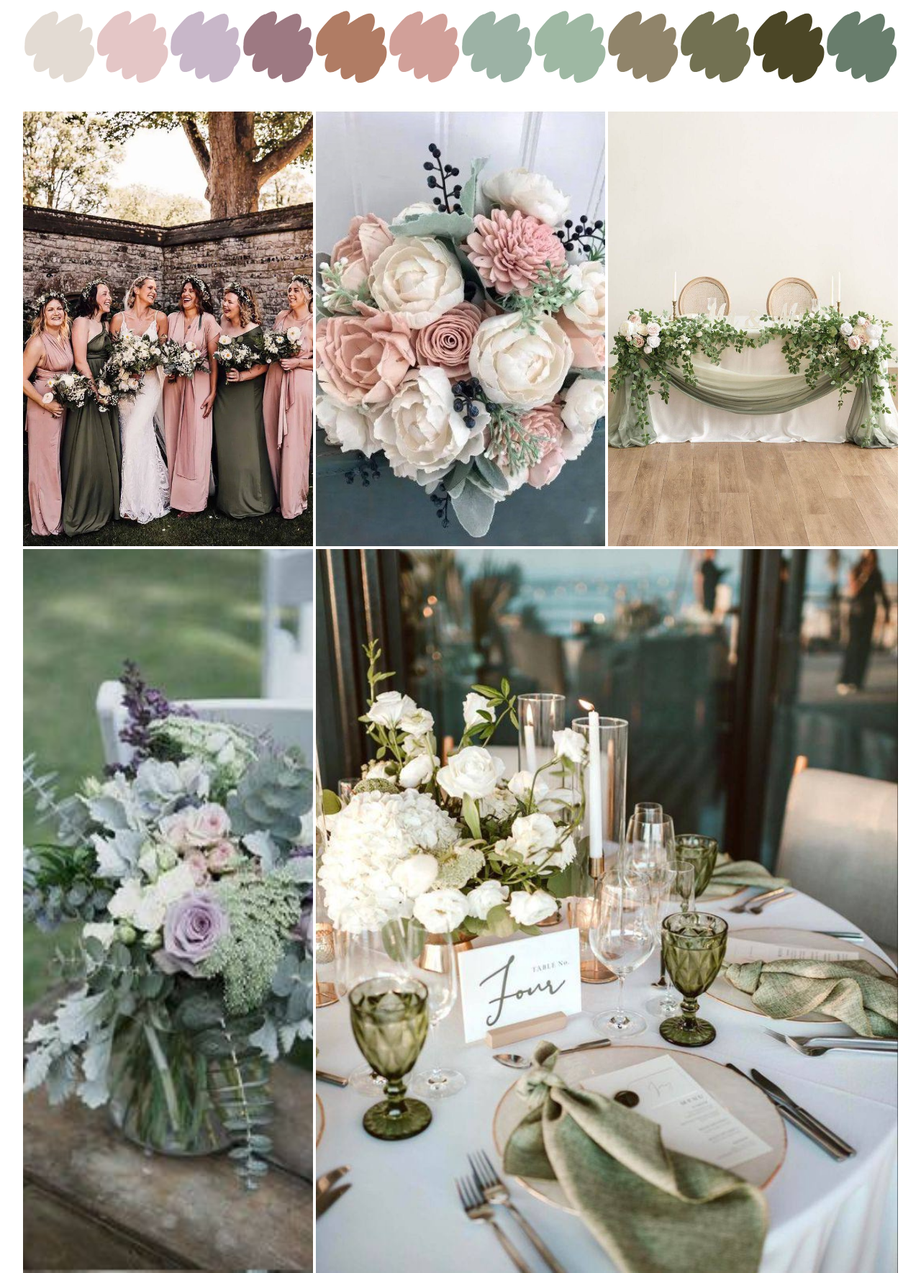
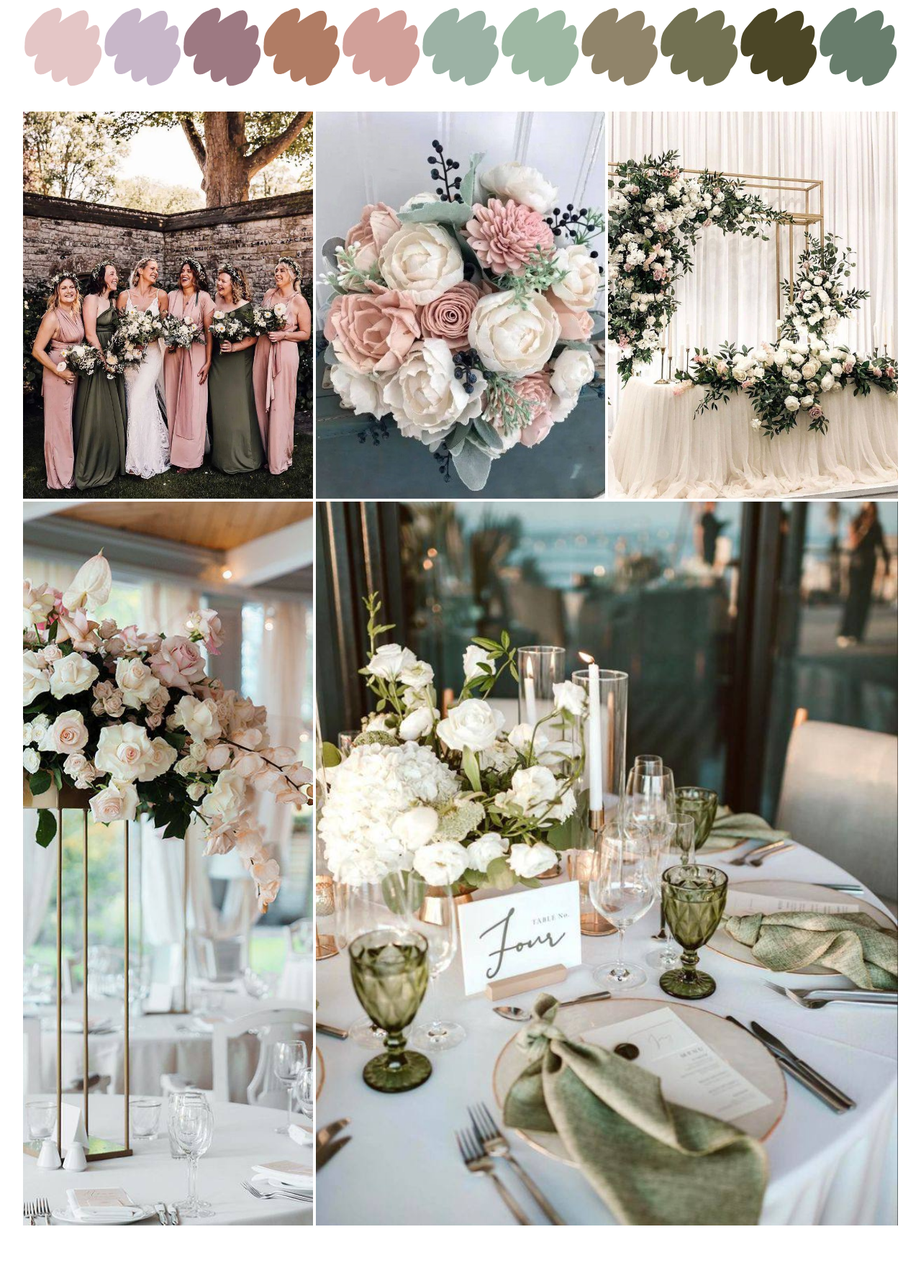
Before and after one commit to aleksaksan/weddings-landing, a website with bundled scripts: page index.html in a window 1280 px wide. Shown: the part 3011-4780 px from the top of the page at 72% size. Built offline with nearby package versions, Linux system fonts and the light colour scheme.

Commit message:
changed palete

```diff
--- a/index.html
+++ b/index.html
@@ -77,7 +77,6 @@
     <p class="text-xl text-center mb-16">Поддержите нас Вашими улыбками и объятиями,<br>а также красивыми нарядами в палитре торжества<br>(Вы можете поддержать нас не только в представленной палитре,<br>но и в любых других пастельных цветах)</p>
     <!-- <p class="text-sm text-center">Просим поддержать нас улыбками, а так же красивыми нарядами</p> -->
     <div class="flex justify-between my-6">
-      <div class="colored-square" style="background-color: #E3DBD3"></div>
       <div class="colored-square" style="background-color: #E4C6C6"></div>
       <div class="colored-square" style="background-color: #C8B7C9"></div>
       <div class="colored-square" style="background-color: #9D7982"></div>
@@ -94,8 +93,8 @@
     <div class="grid grid-cols-3 gap-1">
       <img class="row-span-1 object-cover w-full h-full" src="./src/img/palette/10ac6723-16f0-42a7-981f-fab4575d7362.jpg" alt="img">
       <img class="row-span-1 object-cover w-full h-full" src="./src/img/palette/3f70429f-2e61-4117-973f-70a790c0b343.jpg" alt="img">
-      <img class="row-span-1 object-cover w-full h-full" src="./src/img/palette/76e0f286-8702-499b-8a3b-c025c8d543fb.jpg" alt="img">
-      <img class="row-span-1 object-cover w-full h-full" src="./src/img/palette/1b42b9e0-ac90-4e6c-823f-28e42f2aeba3.jpg" alt="img">
+      <img class="row-span-1 object-cover w-full h-full" src="./src/img/palette/5364097781574264958.jpg" alt="img">
+      <img class="row-span-1 object-cover w-full h-full" src="./src/img/palette/5364097781574264959.jpg" alt="img">
       <img class="col-span-2 row-span-1 object-cover w-full h-full" src="./src/img/palette/d9f26321-90ac-427b-b9b1-2324ceed820d.jpg" alt="img">
     </div>
   </section>
@@ -192,7 +191,7 @@
   </section>
 
   <section class="h-screen bg-cover bg-center" style="background-image: url('./src/img/photos/IMG_5455.JPG');">
-    <div class="mx-auto h-full flex items-center flex-col text-white text-center" style="padding-top: 2rem;">
+    <div class="mx-auto h-full flex items-center flex-col text-white text-center" style="padding-top: 4rem;">
       <h4 class="text-4xl mb-2">До начала осталось</h4>
       <div id="countdown" class="text-4xl">
         <span id="days"></span>
```
Also changed, not shown: src/img/palette/5364097781574264958.jpg (added), src/img/palette/5364097781574264959.jpg (added).
